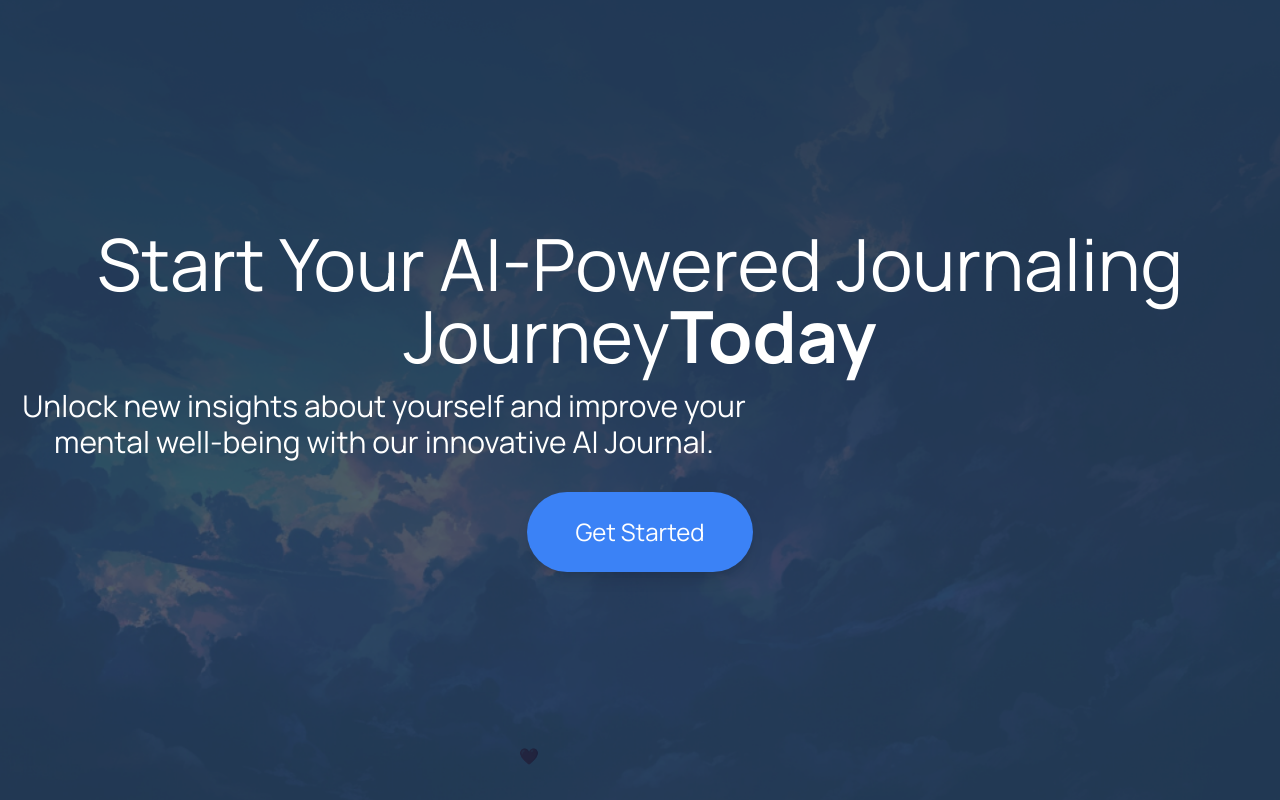
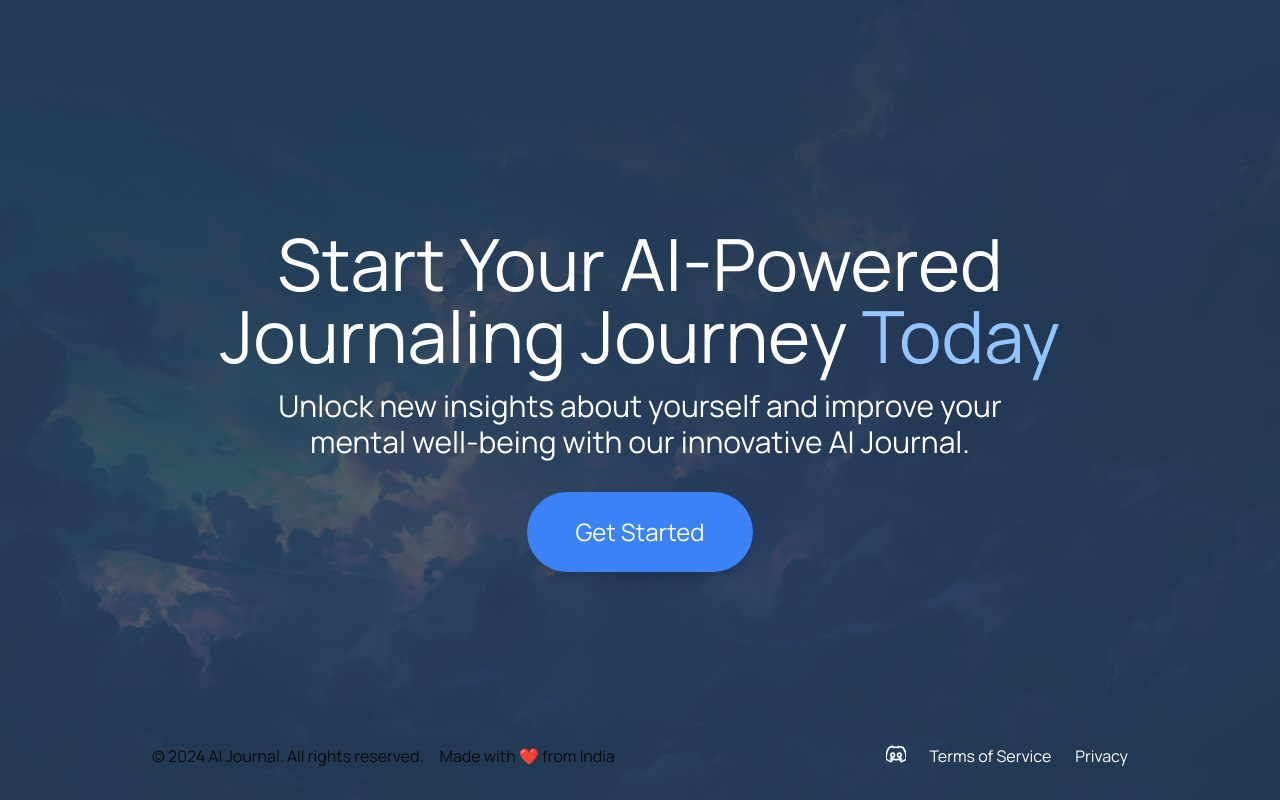
Before and after one commit to bluzeey/ai-journal, a Next.js app in the folder frontend/: page / in a window 1280 px wide. Shown: the part 2934-3734 px from the top of the page. Built offline with nearby package versions, Linux system fonts and the light colour scheme; no server answers.

Commit message:
Adding changes

```diff
--- a/frontend/components/home/Cta.tsx
+++ b/frontend/components/home/Cta.tsx
@@ -12,12 +12,12 @@
       <div className="absolute inset-0 bg-[#031F40] opacity-60" />{" "}
       {/* Dark overlay for better text visibility */}
       <div className="relative z-10 text-center text-white">
-        <h1 className="text-7xl text-center font-regular mb-4">
+        <h1 className="text-7xl max-w-5xl mx-auto text-center font-regular mb-4">
           Start Your AI-Powered Journaling Journey
-          <strong>Today</strong>
+          <span className="text-blue-300"> Today</span>
         </h1>
 
-        <p className="text-3xl max-w-3xl text-center mb-8">
+        <p className="text-3xl max-w-3xl mx-auto text-center mb-8">
           Unlock new insights about yourself and improve your mental well-being
           with our innovative AI Journal.
         </p>
--- a/frontend/components/home/Footer.tsx
+++ b/frontend/components/home/Footer.tsx
@@ -4,13 +4,11 @@
 const Footer: React.FC = () => {
   return (
     <footer className="flex max-w-5xl items-center gap-4 mx-auto justify-around -mt-20 px-4 py-6 md:px-6">
-      <p className="text-md !text-white">
-        © 2024 AI Journal. All rights reserved.
-      </p>
-      <p className="text-md text-white">Made with ❤️ from India</p>
+      <p className="z-10 text-md">© 2024 AI Journal. All rights reserved.</p>
+      <p className="z-10  text-md">Made with ❤️ from India</p>
       <nav className="flex gap-4 sm:ml-auto !text-white sm:gap-6">
         <Link
-          className="text-md !text-white underline-offset-4 hover:underline"
+          className="z-10  text-md !text-white underline-offset-4 hover:underline"
           href="https://discord.gg/5DXkJHgG"
         >
           <svg
@@ -27,13 +25,13 @@
           </svg>
         </Link>
         <Link
-          className="text-md !text-white underline-offset-4 hover:underline"
+          className="z-10 text-md  underline-offset-4 hover:underline"
           href="#"
         >
           Terms of Service
         </Link>
         <Link
-          className="text-md !text-white underline-offset-4 hover:underline"
+          className="z-10 text-md underline-offset-4 hover:underline"
           href="#"
         >
           Privacy
```
